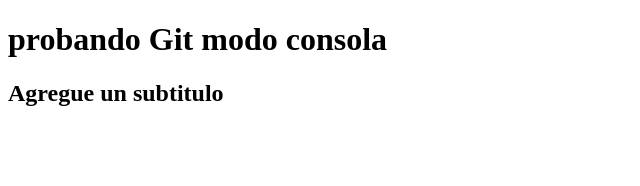
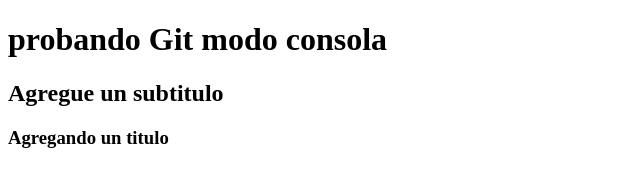
Before and after one commit to alegon23/pruebacodoacodo2020, a plain HTML site: page index.html in a window 1280 px wide. Shown: the whole page, without its empty margins (0-640 px from the left). Drawn offline with Linux system fonts and the light colour scheme.

Commit message:
subiendo h3

```diff
--- a/index.html
+++ b/index.html
@@ -17,5 +17,7 @@
     repository---local-->
 
     <h2>Agregue un subtitulo</h2>
+
+    <h3>Agregando un titulo</h3>
 </body>
 </html>
```
